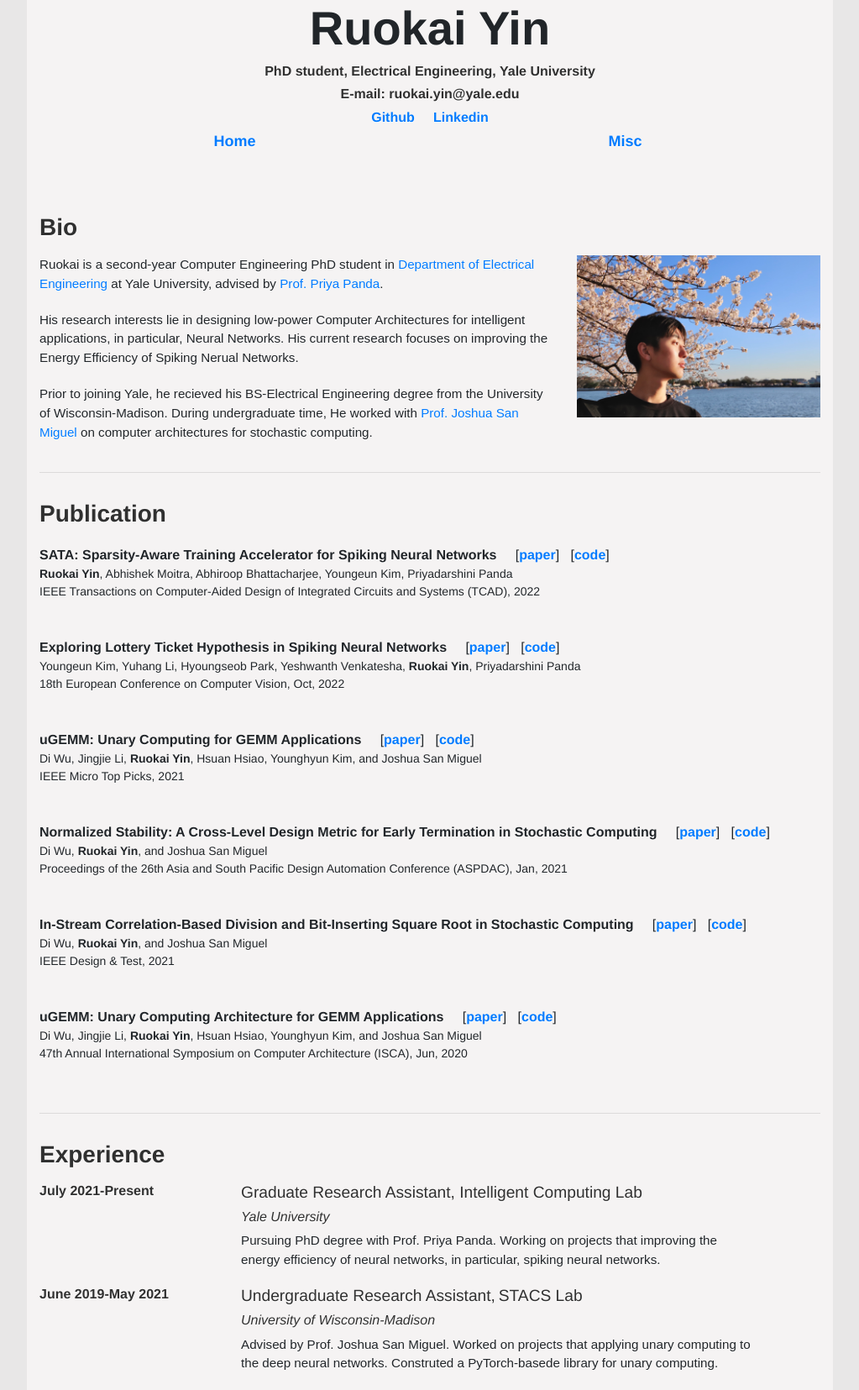
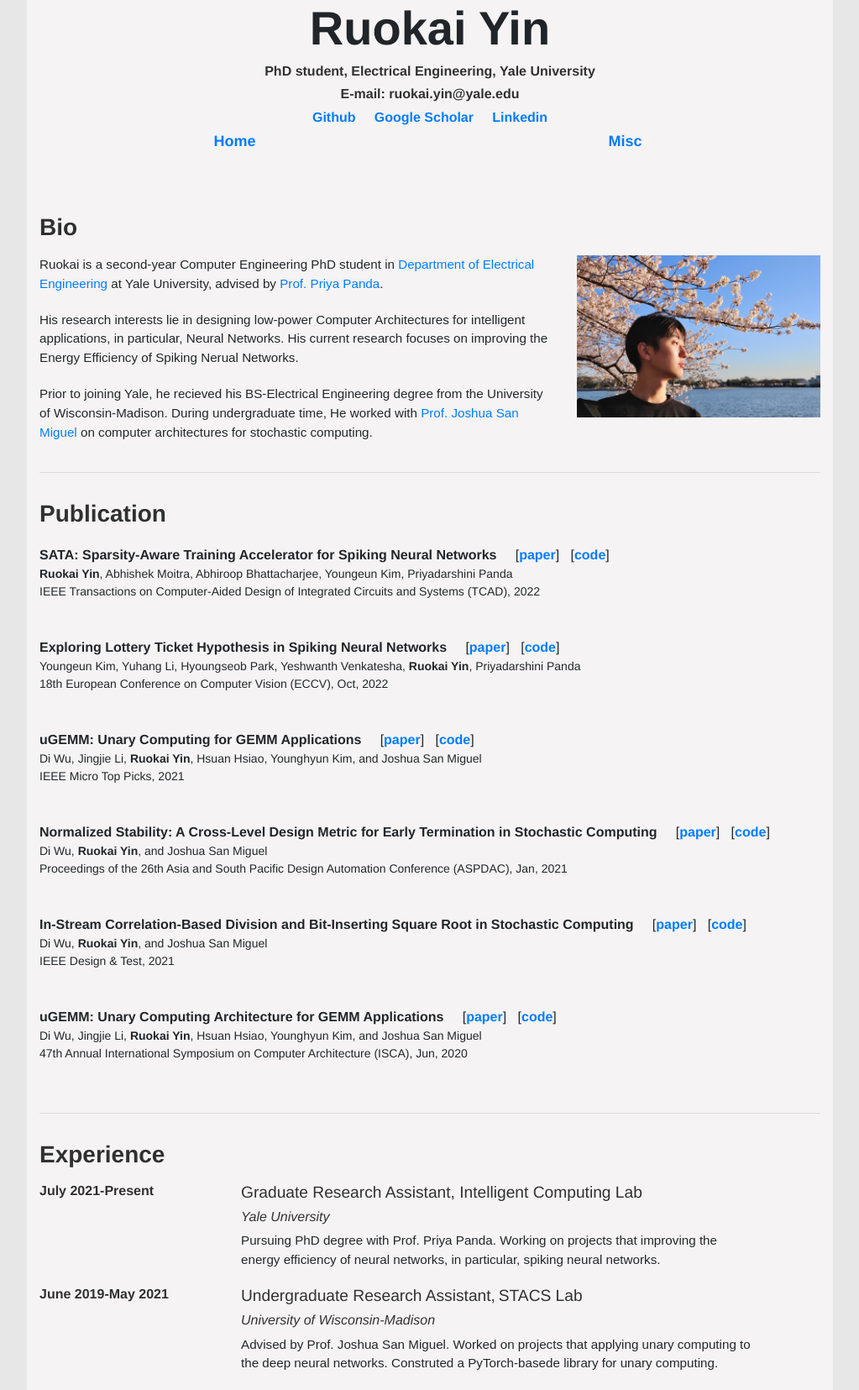
Before and after one commit to RuokaiYin/RuokaiYin.github.io, a Jekyll site: the page built from index.html, in a window 1280 px wide. Shown: the whole page at 84% size, without its empty margins (128-1151 px from the left). Built offline with Jekyll 4.4.1, drawn with Linux system fonts in a browser that asks for light colours.

Commit message:
repair linkedin link add googlesholar link

```diff
--- a/_data/publications.yml
+++ b/_data/publications.yml
@@ -13,7 +13,7 @@
 - title: "Exploring Lottery Ticket Hypothesis in Spiking Neural Networks"
   author: >
     Youngeun Kim, Yuhang Li, Hyoungseob Park, Yeshwanth Venkatesha, <b>Ruokai Yin</b>, Priyadarshini Panda
-  booktitle: 18th European Conference on Computer Vision
+  booktitle: 18th European Conference on Computer Vision (ECCV)
   year: 2022
   month: Oct
   address: Tel Aviv, Israel
--- a/_includes/header.html
+++ b/_includes/header.html
@@ -4,5 +4,7 @@
 <h4 style="text-align: center;">
     <a href="https://github.com/ruokaiyin" class="external" target="_blank">Github</a>
     &nbsp;&nbsp;&nbsp;
-    <a href="www.linkedin.com/in/ruokai-yin-1296201b6" class="external" target="_blank">Linkedin</a>
+    <a href="https://scholar.google.com/citations?user=MF1nKn4AAAAJ&hl=en" class="external" target="_blank">Google Scholar</a>
+    &nbsp;&nbsp;&nbsp;
+    <a href="https://www.linkedin.com/in/ruokai-yin-1296201b6/" class="external" target="_blank">Linkedin</a>
 </h4>
```
